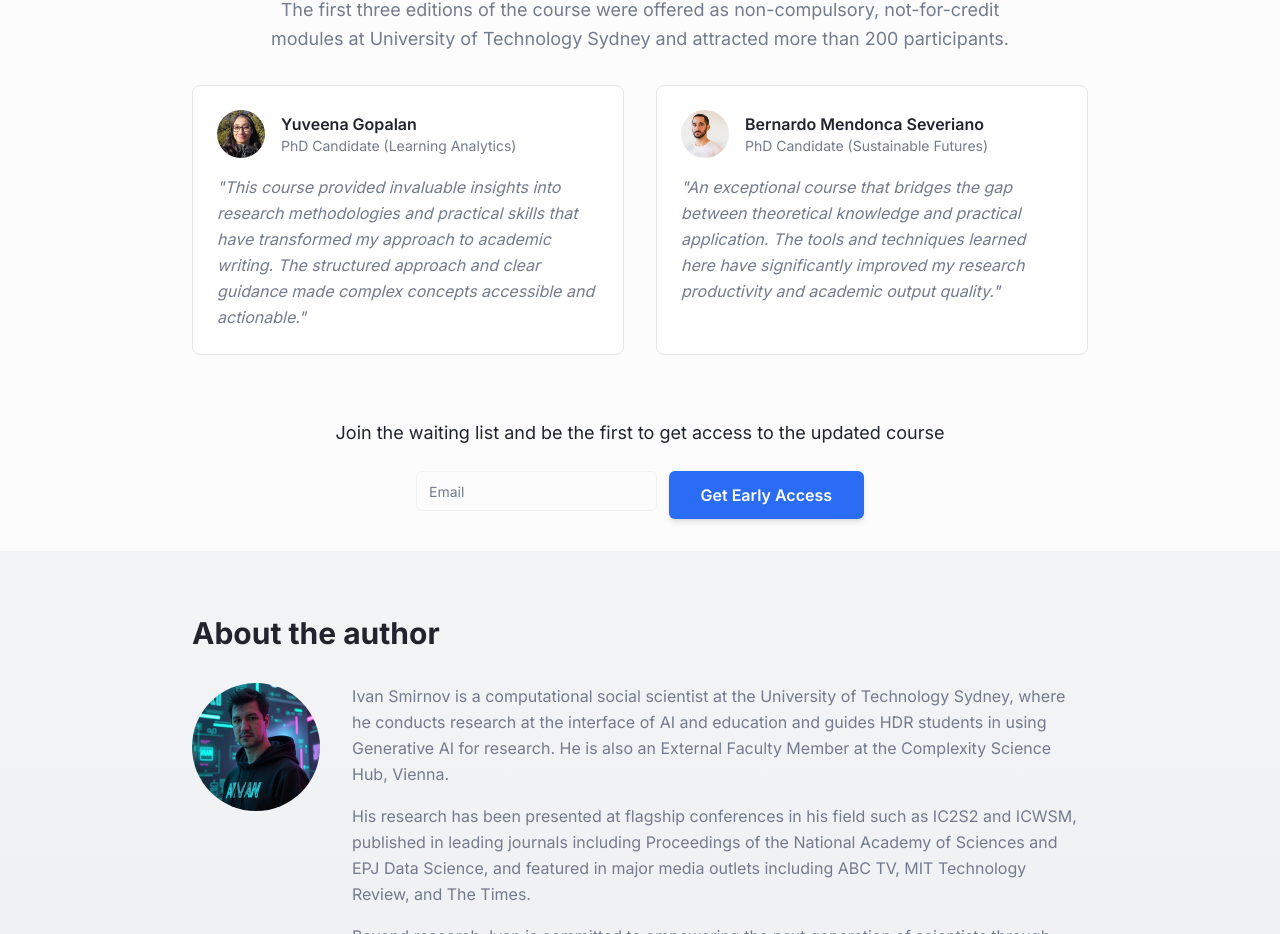
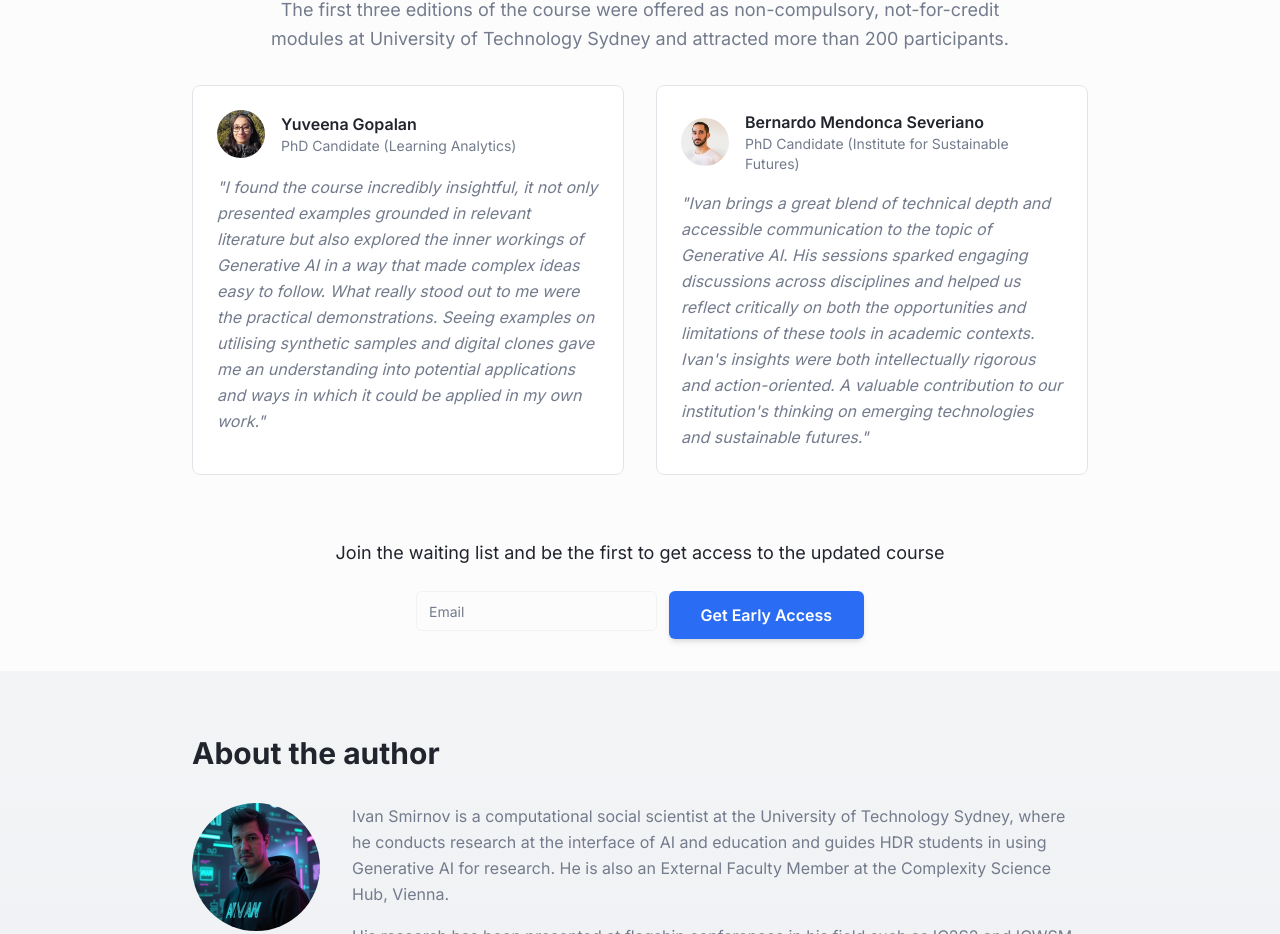
Before and after one commit to aivan-au/aicourse, a React (Vite) app: page / in a window 1280 px wide. Shown: the part 1935-2869 px from the top of the page. Built offline with nearby package versions, Linux system fonts and the light colour scheme.

Commit message:
Update testimonials with new content
Update testimonials with provided text for Bernardo Mendonca Severiano and Yuveena Gopalan. Also updated Bernardo's affiliation to "Institute for Sustainable Futures".

```diff
--- a/src/components/Testimonials.tsx
+++ b/src/components/Testimonials.tsx
@@ -7,13 +7,13 @@ export const Testimonials = () => {
       name: "Yuveena Gopalan",
       title: "PhD Candidate (Learning Analytics)",
       photo: yuveenaPhoto,
-      text: "This course provided invaluable insights into research methodologies and practical skills that have transformed my approach to academic writing. The structured approach and clear guidance made complex concepts accessible and actionable."
+      text: "I found the course incredibly insightful, it not only presented examples grounded in relevant literature but also explored the inner workings of Generative AI in a way that made complex ideas easy to follow. What really stood out to me were the practical demonstrations. Seeing examples on utilising synthetic samples and digital clones gave me an understanding into potential applications and ways in which it could be applied in my own work."
     },
     {
       name: "Bernardo Mendonca Severiano",
-      title: "PhD Candidate (Sustainable Futures)",
+      title: "PhD Candidate (Institute for Sustainable Futures)",
       photo: bernardoPhoto,
-      text: "An exceptional course that bridges the gap between theoretical knowledge and practical application. The tools and techniques learned here have significantly improved my research productivity and academic output quality."
+      text: "Ivan brings a great blend of technical depth and accessible communication to the topic of Generative AI. His sessions sparked engaging discussions across disciplines and helped us reflect critically on both the opportunities and limitations of these tools in academic contexts. Ivan's insights were both intellectually rigorous and action-oriented. A valuable contribution to our institution's thinking on emerging technologies and sustainable futures."
     }
   ];
 
```
